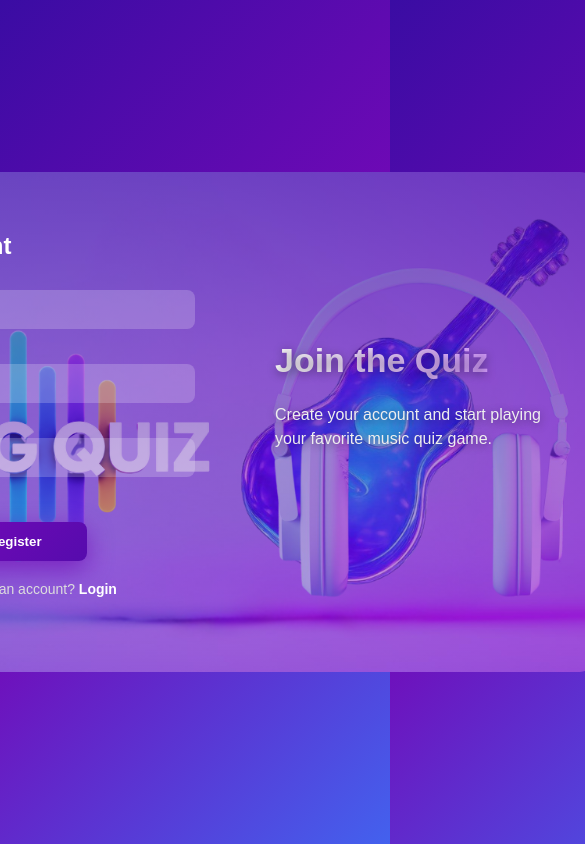
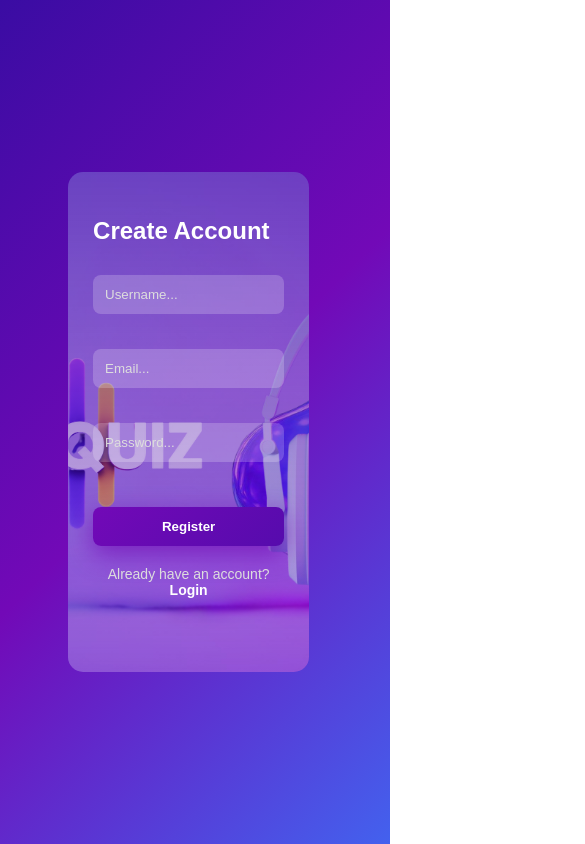
Before and after one commit to Elin608/music-quiz, a React (Vite) app: page /register in a window 390 px wide. Shown: the whole page, 585 px wide, since content can reach past the window. Built offline with nearby package versions, Linux system fonts and the light colour scheme.

Commit message:
Add password validation and responsive layout

```diff
--- a/src/Pages/Login.css
+++ b/src/Pages/Login.css
@@ -1,22 +1,8 @@
-*, *::before, *::after {
-  box-sizing: border-box;
-}
-
-body {
-  margin: 0;
-  height: 100vh;
-  font-family: Arial, sans-serif;
-  background: linear-gradient(135deg, #3a0ca3, #7209b7, #4361ee);
-  display: flex;
-  justify-content: center;
-  align-items: center;
-}
-
 .card {
   position: relative;
   max-width: 100%;
   width: 800px;
-  height: 500px;
+  min-height: 500px;
   padding: 40px;
   border-radius: 15px;
   overflow: hidden;
@@ -170,3 +156,23 @@ body {
   color: #eee;
   line-height: 1.5;
 }
+
+/* ==== MEDIA QUERY ==== */
+
+@media (max-width: 768px) {
+  .card {
+    width: 95%;
+    padding: 25px;
+  }
+
+  .form {
+    width: 100%;
+  }
+  .right-msg {
+    display: none;
+  }
+
+  .form button {
+    width: 100%;
+  }
+}
--- a/src/Pages/Register.jsx
+++ b/src/Pages/Register.jsx
@@ -14,6 +14,11 @@ function Register() {
 
         if (!username || !password || !email) {
             alert("Please fill all fields");
+            return;
+        }
+
+        if (password.length < 8) {
+            alert("Password must be at least 8 characters");
             return;
         }
 
--- a/src/index.css
+++ b/src/index.css
@@ -4,6 +4,10 @@
 
 body {
   margin: 0;
-  padding: 0;
+  height: 100vh;
   font-family: Arial, sans-serif;
+  background: linear-gradient(135deg, #3a0ca3, #7209b7, #4361ee);
+  display: flex;
+  justify-content: center;
+  align-items: center;
 }
```
